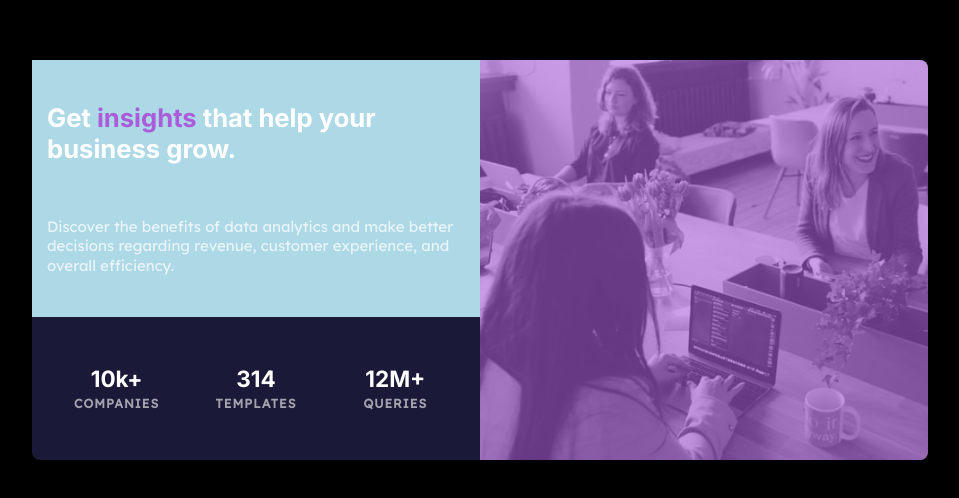
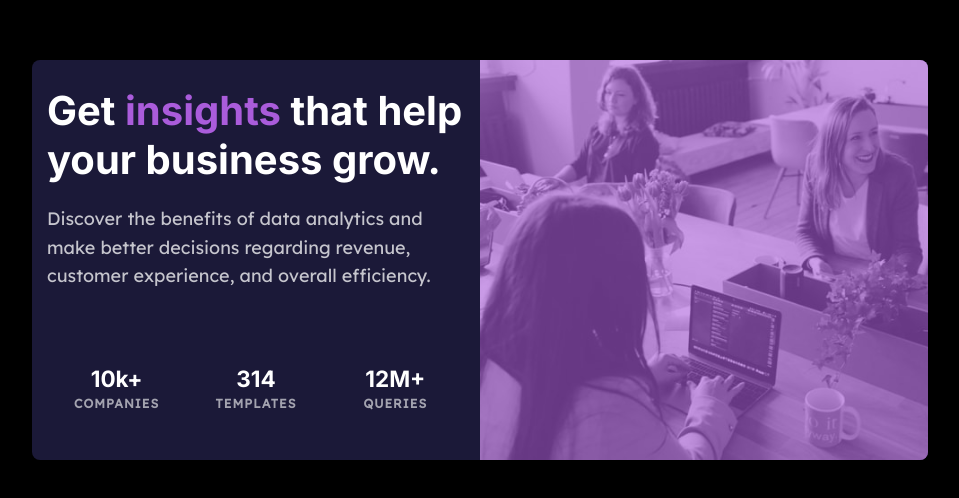
Before and after one commit to samchillcott/fem-stats-preview, a React (Create React App) app: page / in a window 1280 px wide. Shown: the part 140-638 px from the top of the page, without its empty margins (160-1119 px from the left). Built offline with nearby package versions, Linux system fonts and the light colour scheme.

Commit message:
basic responsive layout

```diff
--- a/src/App.css
+++ b/src/App.css
@@ -72,7 +72,7 @@ body {
   flex: 1;
   padding: 15px;
   /* padding: 0 30px; */
-  background-color: lightblue;
+  /* background-color: lightblue; */
   display: flex;
   flex-direction: column;
   align-items: center;
@@ -126,7 +126,7 @@ body {
   letter-spacing: 1px
 }
 
-@media (min-width: 564px) {
+@media (min-width: 990px) {
   .card {
     flex-direction: row;
     width: 70vw;
@@ -141,19 +141,29 @@ body {
   .image-wrapper {
     flex: 1;
     order: 2;
-      border-radius: 0px 8px 8px 0px;
-
+    border-radius: 0px 8px 8px 0px;
   }
   .image-wrapper::before {
-  background-image: url(./assets/images/image-header-desktop.jpg);
+    background-image: url(./assets/images/image-header-desktop.jpg);
     border-radius: 0px 8px 8px 0px;
-
   }
   .top-text {
-  flex: 2;
+    flex: 2;
+    /* padding: 30px; */
   }
+  .top-text h1 {
+  font-size: 2.5rem;
+}
+
+.top-text p {
+  font-size: 18px;
+  line-height: 1.6;
+}
   .bottom-text {
   flex-direction: row;
   flex: 1;
   }
+  .col {
+    text-align: left;
+  }
 }
```
